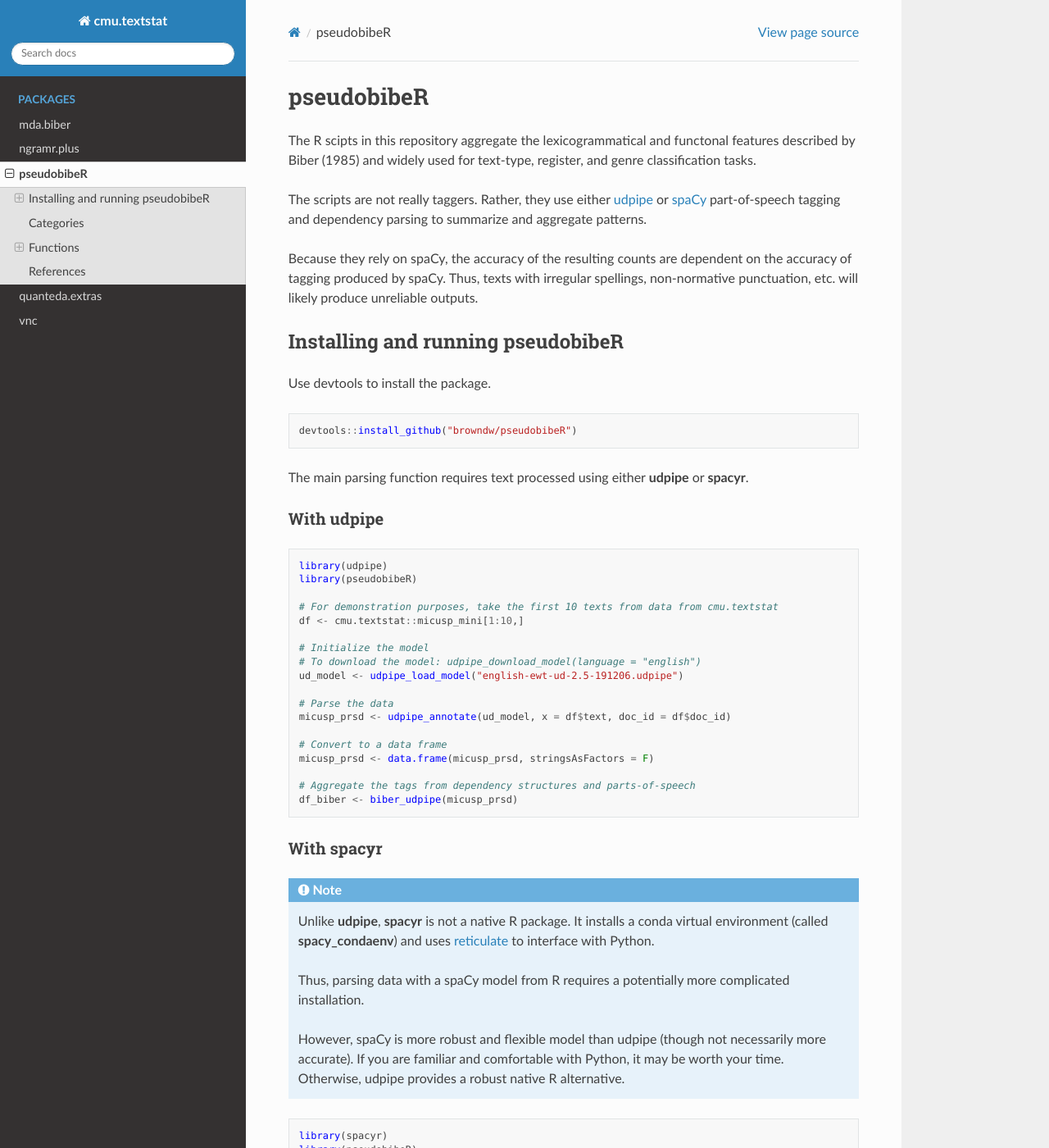
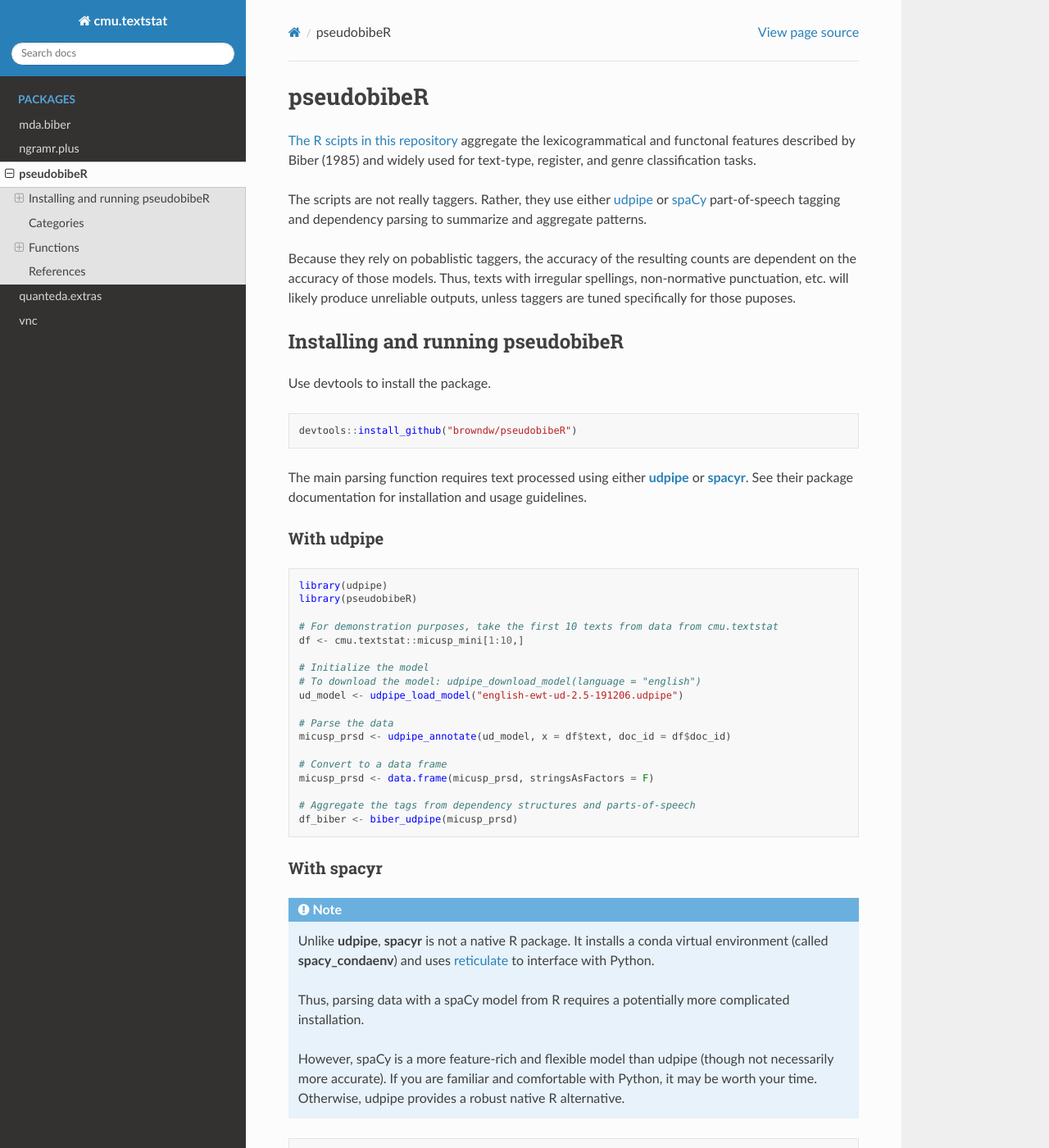
Before and after one commit to browndw/cmu-textstat-docs, a Sphinx documentation site: the page built from docs/pseudobibeR/pseudobibeR.md, in a window 1280 px wide and 1400 px high. Shown: the whole window at 82% size. Built offline with Sphinx 7.4.7 and the Read the Docs theme 2.0.0, drawn with Linux system fonts in a browser that asks for light colours.

Commit message:
Update pseudobibeR.md

````diff
--- a/docs/pseudobibeR/pseudobibeR.md
+++ b/docs/pseudobibeR/pseudobibeR.md
@@ -1,10 +1,10 @@
 # pseudobibeR
 
-The R scipts in this repository aggregate the lexicogrammatical and functonal features described by Biber (1985) and widely used for text-type, register, and genre classification tasks.
+[The R scipts in this repository](https://github.com/browndw/pseudobibeR) aggregate the lexicogrammatical and functonal features described by Biber (1985) and widely used for text-type, register, and genre classification tasks.
 
 The scripts are not really taggers. Rather, they use either [udpipe](https://bnosac.github.io/udpipe/en/) or [spaCy](https://spacy.io/) part-of-speech tagging and dependency parsing to summarize and aggregate patterns.
 
-Because they rely on spaCy, the accuracy of the resulting counts are dependent on the accuracy of tagging produced by spaCy. Thus, texts with irregular spellings, non-normative punctuation, etc. will likely produce unreliable outputs.
+Because they rely on pobablistic taggers, the accuracy of the resulting counts are dependent on the accuracy of those models. Thus, texts with irregular spellings, non-normative punctuation, etc. will likely produce unreliable outputs, unless taggers are tuned specifically for those puposes.
 
 ## Installing and running pseudobibeR
 
@@ -14,7 +14,7 @@ Use devtools to install the package.
 devtools::install_github("browndw/pseudobibeR")
 ```
 
-The main parsing function requires text processed using either **udpipe** or **spacyr**.
+The main parsing function requires text processed using either **[udpipe](https://bnosac.github.io/udpipe/docs/doc1.html)** or **[spacyr](https://cran.r-project.org/web/packages/spacyr/vignettes/using_spacyr.html)**. See their package documentation for installation and usage guidelines.
 
 ### With udpipe
 
@@ -48,7 +48,7 @@ Unlike **udpipe**, **spacyr** is not a native R package. It installs a conda vir
 
 Thus, parsing data with a spaCy model from R requires a potentially more complicated installation.
 
-However, spaCy is more robust and flexible model than udpipe (though not necessarily more accurate). If you are familiar and comfortable with Python, it may be worth your time. Otherwise, udpipe provides a robust native R alternative.
+However, spaCy is a more feature-rich and flexible model than udpipe (though not necessarily more accurate). If you are familiar and comfortable with Python, it may be worth your time. Otherwise, udpipe provides a robust native R alternative.
 
 ```
 
````
